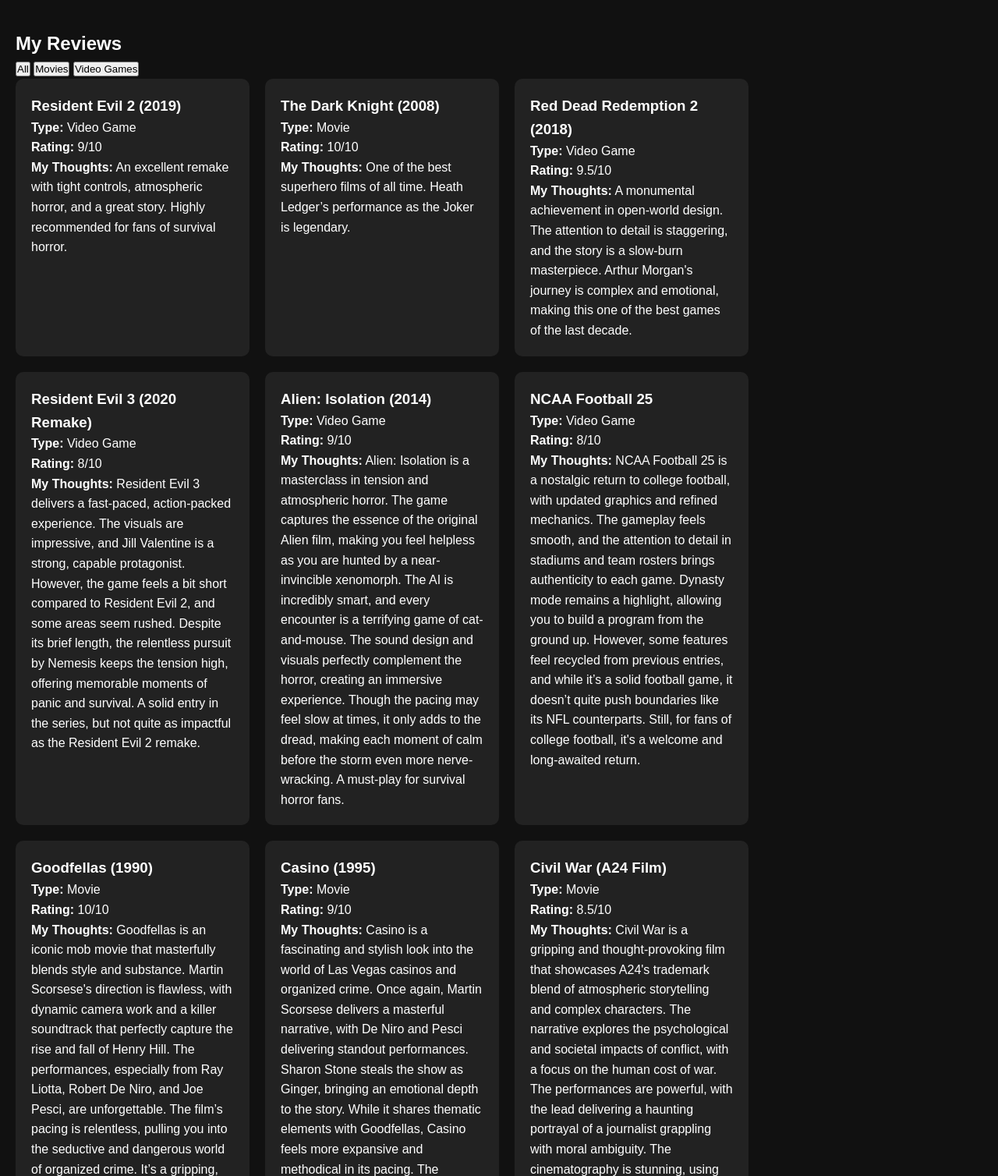
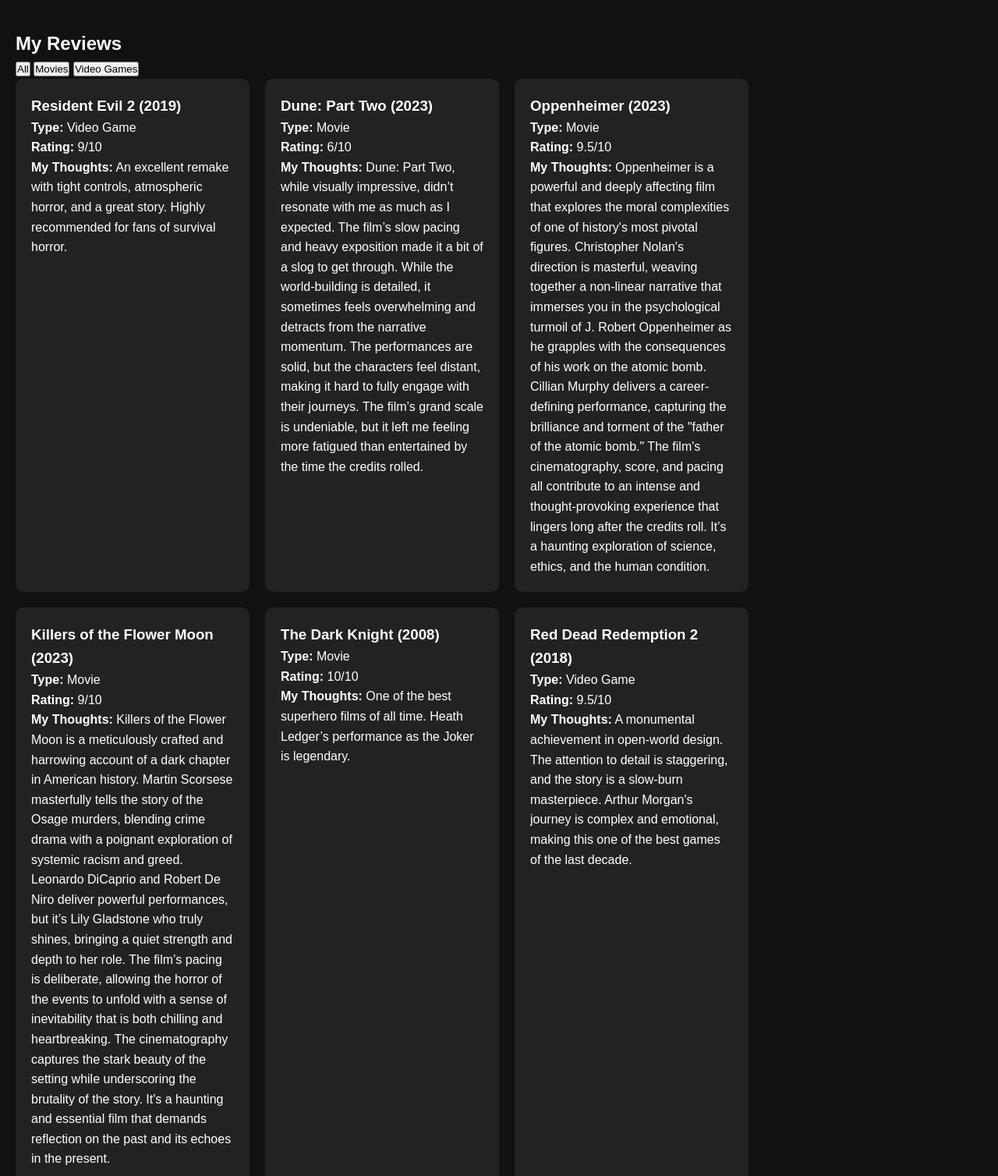
Before and after one commit to Andrew-Naumoff/personal_site, a website: page public/index.html in a window 1280 px wide. Shown: the part 176-1684 px from the top of the page at 78% size. Drawn offline with Linux system fonts and the light colour scheme.

Commit message:
reviews added

```diff
--- a/public/index.html
+++ b/public/index.html
@@ -31,6 +31,24 @@
             <p><strong>My Thoughts:</strong> An excellent remake with tight controls, atmospheric horror, and a great story. Highly recommended for fans of survival horror.</p>
         </div>
         <div class="review-item" data-type="movie">
+            <h3>Dune: Part Two (2023)</h3>
+            <p><strong>Type:</strong> Movie</p>
+            <p><strong>Rating:</strong> 6/10</p>
+            <p><strong>My Thoughts:</strong> Dune: Part Two, while visually impressive, didn’t resonate with me as much as I expected. The film’s slow pacing and heavy exposition made it a bit of a slog to get through. While the world-building is detailed, it sometimes feels overwhelming and detracts from the narrative momentum. The performances are solid, but the characters feel distant, making it hard to fully engage with their journeys. The film’s grand scale is undeniable, but it left me feeling more fatigued than entertained by the time the credits rolled.</p>
+        </div>
+        <div class="review-item" data-type="movie">
+            <h3>Oppenheimer (2023)</h3>
+            <p><strong>Type:</strong> Movie</p>
+            <p><strong>Rating:</strong> 9.5/10</p>
+            <p><strong>My Thoughts:</strong> Oppenheimer is a powerful and deeply affecting film that explores the moral complexities of one of history's most pivotal figures. Christopher Nolan's direction is masterful, weaving together a non-linear narrative that immerses you in the psychological turmoil of J. Robert Oppenheimer as he grapples with the consequences of his work on the atomic bomb. Cillian Murphy delivers a career-defining performance, capturing the brilliance and torment of the "father of the atomic bomb." The film's cinematography, score, and pacing all contribute to an intense and thought-provoking experience that lingers long after the credits roll. It’s a haunting exploration of science, ethics, and the human condition.</p>
+        </div>
+        <div class="review-item" data-type="movie">
+            <h3>Killers of the Flower Moon (2023)</h3>
+            <p><strong>Type:</strong> Movie</p>
+            <p><strong>Rating:</strong> 9/10</p>
+            <p><strong>My Thoughts:</strong> Killers of the Flower Moon is a meticulously crafted and harrowing account of a dark chapter in American history. Martin Scorsese masterfully tells the story of the Osage murders, blending crime drama with a poignant exploration of systemic racism and greed. Leonardo DiCaprio and Robert De Niro deliver powerful performances, but it’s Lily Gladstone who truly shines, bringing a quiet strength and depth to her role. The film’s pacing is deliberate, allowing the horror of the events to unfold with a sense of inevitability that is both chilling and heartbreaking. The cinematography captures the stark beauty of the setting while underscoring the brutality of the story. It's a haunting and essential film that demands reflection on the past and its echoes in the present.</p>
+        </div>
+        <div class="review-item" data-type="movie">
             <h3>The Dark Knight (2008)</h3>
             <p><strong>Type:</strong> Movie</p>
             <p><strong>Rating:</strong> 10/10</p>
@@ -41,12 +59,6 @@
             <p><strong>Type:</strong> Video Game</p>
             <p><strong>Rating:</strong> 9.5/10</p>
             <p><strong>My Thoughts:</strong> A monumental achievement in open-world design. The attention to detail is staggering, and the story is a slow-burn masterpiece. Arthur Morgan's journey is complex and emotional, making this one of the best games of the last decade.</p>
-        </div>
-        <div class="review-item" data-type="game">
-            <h3>Resident Evil 3 (2020 Remake)</h3>
-            <p><strong>Type:</strong> Video Game</p>
-            <p><strong>Rating:</strong> 8/10</p>
-            <p><strong>My Thoughts:</strong> Resident Evil 3 delivers a fast-paced, action-packed experience. The visuals are impressive, and Jill Valentine is a strong, capable protagonist. However, the game feels a bit short compared to Resident Evil 2, and some areas seem rushed. Despite its brief length, the relentless pursuit by Nemesis keeps the tension high, offering memorable moments of panic and survival. A solid entry in the series, but not quite as impactful as the Resident Evil 2 remake.</p>
         </div>
         <div class="review-item" data-type="game">
             <h3>Alien: Isolation (2014)</h3>
@@ -60,6 +72,19 @@
             <p><strong>Rating:</strong> 8/10</p>
             <p><strong>My Thoughts:</strong> NCAA Football 25 is a nostalgic return to college football, with updated graphics and refined mechanics. The gameplay feels smooth, and the attention to detail in stadiums and team rosters brings authenticity to each game. Dynasty mode remains a highlight, allowing you to build a program from the ground up. However, some features feel recycled from previous entries, and while it’s a solid football game, it doesn’t quite push boundaries like its NFL counterparts. Still, for fans of college football, it's a welcome and long-awaited return.</p>
         </div>
+        <div class="review-item"  data-type="movie">
+            <h3>Longlegs</h3>
+            <p><strong>Type:</strong> Movie</p>
+            <p><strong>Rating:</strong> 8/10</p>
+            <p><strong>My Thoughts:</strong> Longlegs is a suspenseful and eerie film that keeps you on the edge of your seat. The movie excels in building tension, with a slow-burn approach that gradually unveils its dark and twisted narrative. The performances are strong, particularly from the Maika Monroe, who brings a compelling mix of vulnerability and intensity to the role. The cinematography and sound design work hand in hand to create an unsettling atmosphere, making every scene feel charged with suspense. While the film may not be for everyone due to its deliberate pacing and violent themes, it’s a must-watch for fans of psychological thrillers. The ending leaves a lasting impact, tying together the story's themes in a way that’s both disturbing and thought-provoking.</p>
+        </div>
+        <div class="review-item" data-type="movie">
+            <h3>The Batman (2022)</h3>
+            <p><strong>Type:</strong> Movie</p>
+            <p><strong>Rating:</strong> 9.5/10</p>
+            <p><strong>My Thoughts:</strong> The Batman is a dark, brooding take on the iconic character that feels fresh and grounded. Robert Pattinson brings a new intensity to the role, portraying a younger, more troubled Bruce Wayne who is still figuring out his place in Gotham. The film’s noir-inspired aesthetic, combined with its gritty, atmospheric visuals, sets it apart from previous Batman adaptations. The storyline is engaging, with a focus on detective work that harkens back to Batman’s roots as the “World’s Greatest Detective.” The supporting cast, particularly Zoë Kravitz as Catwoman and Paul Dano as the Riddler, delivers standout performances. While the film’s runtime is lengthy, it uses every minute to build tension and develop its complex characters. It’s a bold and compelling entry in the Batman saga that will leave fans eager for more.</p>
+        </div>
+
         <div class="review-item" data-type="movie">
             <h3>Goodfellas (1990)</h3>
             <p><strong>Type:</strong> Movie</p>
@@ -67,17 +92,11 @@
             <p><strong>My Thoughts:</strong> Goodfellas is an iconic mob movie that masterfully blends style and substance. Martin Scorsese's direction is flawless, with dynamic camera work and a killer soundtrack that perfectly capture the rise and fall of Henry Hill. The performances, especially from Ray Liotta, Robert De Niro, and Joe Pesci, are unforgettable. The film’s pacing is relentless, pulling you into the seductive and dangerous world of organized crime. It’s a gripping, gritty tale that remains a landmark in the gangster genre.</p>
         </div>
         <div class="review-item" data-type="movie">
-            <h3>Casino (1995)</h3>
-            <p><strong>Type:</strong> Movie</p>
-            <p><strong>Rating:</strong> 9/10</p>
-            <p><strong>My Thoughts:</strong> Casino is a fascinating and stylish look into the world of Las Vegas casinos and organized crime. Once again, Martin Scorsese delivers a masterful narrative, with De Niro and Pesci delivering standout performances. Sharon Stone steals the show as Ginger, bringing an emotional depth to the story. While it shares thematic elements with Goodfellas, Casino feels more expansive and methodical in its pacing. The attention to detail in the lavish Vegas setting is impeccable. Though not as tight as Goodfellas, it’s still a captivating and brutal story of power and downfall.</p>
-        </div>
-        <div class="review-item" data-type="movie">
             <h3>Civil War (A24 Film)</h3>
             <p><strong>Type:</strong> Movie</p>
             <p><strong>Rating:</strong> 8.5/10</p>
             <p><strong>My Thoughts:</strong> Civil War is a gripping and thought-provoking film that showcases A24's trademark blend of atmospheric storytelling and complex characters. The narrative explores the psychological and societal impacts of conflict, with a focus on the human cost of war. The performances are powerful, with the lead delivering a haunting portrayal of a journalist grappling with moral ambiguity. The cinematography is stunning, using stark visuals to enhance the film's tense and unsettling mood. While the pacing may be slow for some, it allows the story to unfold with a measured intensity that lingers long after the credits roll. A compelling watch for those who appreciate nuanced and introspective cinema.</p>
-    </div>
+        </div>
     </div>
 </section>
 
```
